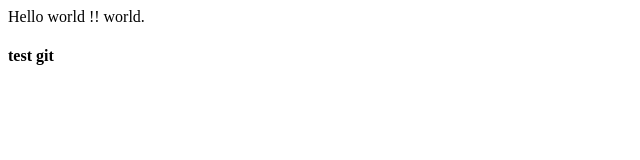
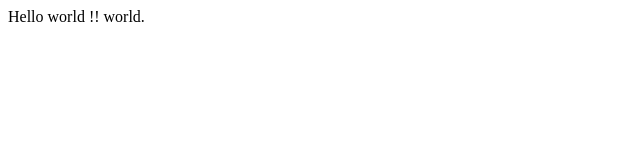
Before and after one commit to BerDev/Python, a plain HTML site: page index.htm in a window 1280 px wide. Shown: the full height of the page, 0-640 px from the left. Drawn offline with Linux system fonts and the light colour scheme.

Commit message:
2nd commit

```diff
--- a/index.htm
+++ b/index.htm
@@ -8,7 +8,6 @@
 
    <p>Hello world !! world.</p>
 
-   <h4>test git</h4>
 
 </body>
 </html>
```
